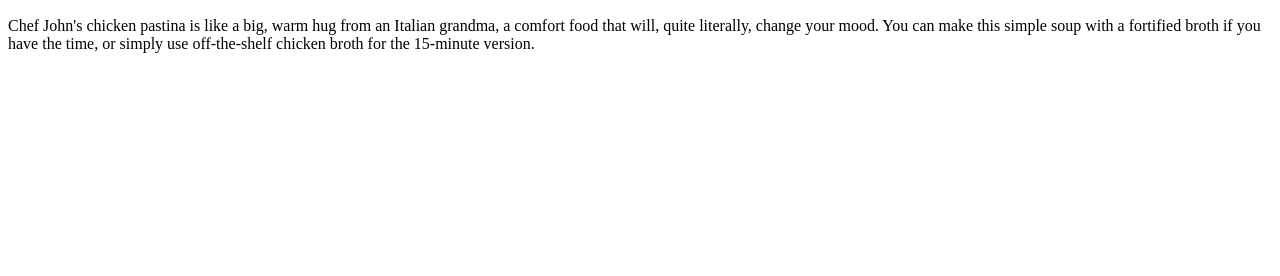
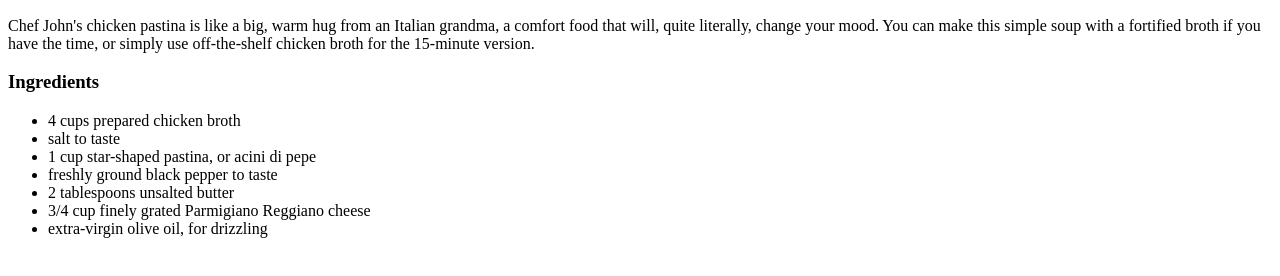
Before and after one commit to jdy7149/odin-recipes, a plain HTML site: page recipes/chicken-pastina.html in a window 1280 px wide. Shown: the part 460-736 px from the top of the page. Drawn offline with Linux system fonts and the light colour scheme.

Commit message:
Add ingredients to chicken-pastina.html

```diff
--- a/recipes/chicken-pastina.html
+++ b/recipes/chicken-pastina.html
@@ -13,5 +13,15 @@
     <p>
         Chef John's chicken pastina is like a big, warm hug from an Italian grandma, a comfort food that will, quite literally, change your mood. You can make this simple soup with a fortified broth if you have the time, or simply use off-the-shelf chicken broth for the 15-minute version.
     </p>
+    <h3>Ingredients</h3>
+    <ul>
+        <li>4 cups prepared chicken broth</li>
+        <li>salt to taste</li>
+        <li>1 cup star-shaped pastina, or acini di pepe</li>
+        <li>freshly ground black pepper to taste</li>
+        <li>2 tablespoons unsalted butter</li>
+        <li>3/4 cup finely grated Parmigiano Reggiano cheese</li>
+        <li>extra-virgin olive oil, for drizzling</li>
+    </ul>
 </body>
 </html>
```
